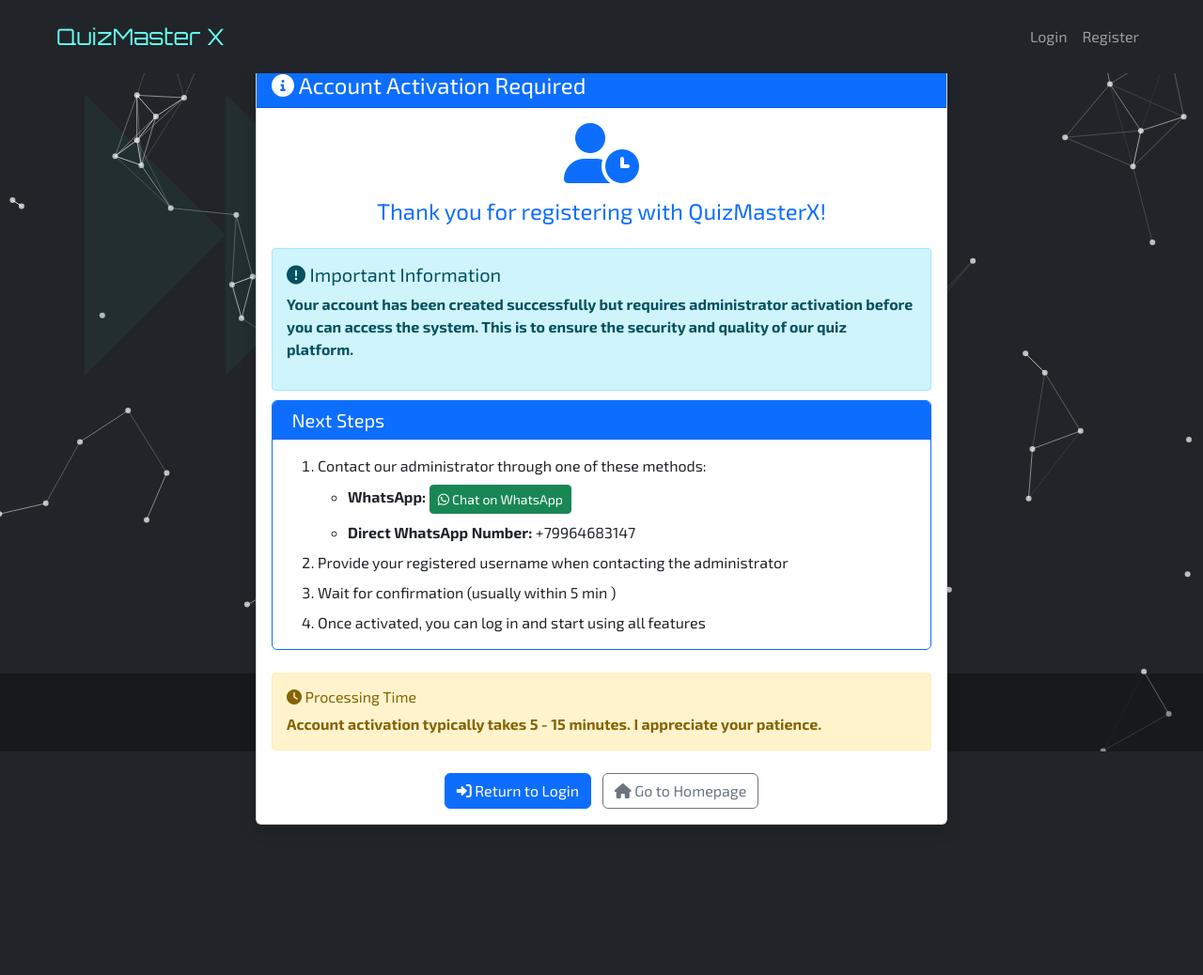
After one commit to dr-gregory-house/quizmasterx, a Flask app: page /contact-admin in a window 1280 px wide. The commit adds this page. Shown: the whole page at 94% size. Run offline with Flask 3, Linux system fonts and the light colour scheme.

Commit message:
final product
everything working

```diff
--- a/auth/routes.py
+++ b/auth/routes.py
@@ -21,11 +21,11 @@
             return render_template('auth/register.html', username=username)
         hashed_password = generate_password_hash(password)
         try:
-            cursor.execute('INSERT INTO users (username, password_hash) VALUES (?, ?)', (username, hashed_password))
+            cursor.execute('INSERT INTO users (username, password_hash, is_active) VALUES (?, ?, 0)', (username, hashed_password))
             conn.commit()
             conn.close()
-            flash('Registration successful! Please log in.', 'success')
-            return redirect(url_for('auth.login'))
+            flash('Registration successful! Your account needs to be activated by an administrator.', 'success')
+            return redirect(url_for('auth.contact_admin'))
         except Exception as e:
             conn.close()
             flash(f'An error occurred during registration. Please try again.', 'error')
@@ -49,10 +49,14 @@
                 return redirect(url_for('main.hello'))
             else:
                 flash('Your account is inactive. Please contact the administrator.', 'warning')
-                return render_template('auth/login.html')  # Correct redirect here
+                return redirect(url_for('auth.contact_admin'))
         else:
             flash('Login failed. Check your credentials.', 'error')
     return render_template('auth/login.html')
+
+@auth_bp.route('/contact-admin')
+def contact_admin():
+    return render_template('auth/contact_admin.html')
 
 @auth_bp.route('/logout')
 def logout():
--- /dev/null
+++ b/templates/auth/contact_admin.html
@@ -0,0 +1,88 @@
+{% extends 'base.html' %}
+
+{% block title %}Contact Administrator{% endblock %}
+
+{% block content %}
+<div class="container mt-5">
+    <div class="row justify-content-center">
+        <div class="col-md-8">
+            <div class="card shadow">
+                <div class="card-header bg-primary text-white">
+                    <h4 class="mb-0"><i class="fas fa-info-circle"></i> Account Activation Required</h4>
+                </div>
+                <div class="card-body">
+                    <div class="text-center mb-4">
+                        <i class="fas fa-user-clock fa-4x text-primary mb-3"></i>
+                        <h4 class="text-primary">Thank you for registering with QuizMasterX!</h4>
+                    </div>
+
+                    <div class="alert alert-info" role="alert">
+                        <h5 class="alert-heading"><i class="fas fa-exclamation-circle"></i> Important Information</h5>
+                        <p>Your account has been created successfully but requires administrator activation before you can access the system. This is to ensure the security and quality of our quiz platform.</p>
+                    </div>
+
+                    <div class="card mb-4 border-primary">
+                        <div class="card-header bg-primary text-white">
+                            <h5 class="mb-0"><i class="fas fa-steps"></i> Next Steps</h5>
+                        </div>
+                        <div class="card-body">
+                            <ol class="mb-0">
+                                <li class="mb-2">Contact our administrator through one of these methods:
+                                    <ul class="mt-2">
+                                        <li class="mb-2">
+                                            <strong>WhatsApp:</strong>
+                                            <a href="https://wa.me/+79964683147" target="_blank" class="btn btn-success btn-sm">
+                                                <i class="fab fa-whatsapp"></i> Chat on WhatsApp
+                                            </a>
+                                        </li>
+                                        <li>
+                                            <strong>Direct WhatsApp Number:</strong> +79964683147
+                                        </li>
+                                    </ul>
+                                </li>
+                                <li class="mb-2">Provide your registered username when contacting the administrator</li>
+                                <li class="mb-2">Wait for confirmation (usually within 5 min )</li>
+                                <li>Once activated, you can log in and start using all features</li>
+                            </ol>
+                        </div>
+                    </div>
+
+                    <div class="alert alert-warning" role="alert">
+                        <h6 class="alert-heading"><i class="fas fa-clock"></i> Processing Time</h6>
+                        <p class="mb-0">Account activation typically takes 5 - 15 minutes. I appreciate your patience.</p>
+                    </div>
+
+                    <div class="text-center mt-4">
+                        <a href="{{ url_for('auth.login') }}" class="btn btn-primary me-2">
+                            <i class="fas fa-sign-in-alt"></i> Return to Login
+                        </a>
+                        <a href="{{ url_for('main.hello') }}" class="btn btn-outline-secondary">
+                            <i class="fas fa-home"></i> Go to Homepage
+                        </a>
+                    </div>
+                </div>
+            </div>
+        </div>
+    </div>
+</div>
+{% endblock %}
+
+{% block extra_css %}
+<link rel="stylesheet" href="https://cdnjs.cloudflare.com/ajax/libs/font-awesome/6.0.0/css/all.min.css">
+<style>
+    .card {
+        border-radius: 15px;
+    }
+    .card-header {
+        border-top-left-radius: 15px;
+        border-top-right-radius: 15px;
+    }
+    .btn {
+        border-radius: 25px;
+        padding: 8px 20px;
+    }
+    .alert {
+        border-radius: 10px;
+    }
+</style>
+{% endblock %}
--- a/templates/stats/my_statistics.html
+++ b/templates/stats/my_statistics.html
@@ -75,6 +75,11 @@
 {% block content %}
 <div class="container mt-4">
     <h1 class="mb-4">My Statistics</h1>
+
+    <div class="alert alert-info mb-4" role="alert">
+        <i class="fas fa-flask me-2"></i>
+        <strong>BETA Feature:</strong> This statistics dashboard is currently in BETA phase and under active development. You need to give enough Quizzes to see the full potential of this feature. Some features may be experimental or subject to change.
+    </div>
 
     <!-- Overview Cards -->
     <div class="row mb-4">
```
Also changed, not shown: quiz/routes.py (+69 -45 lines), review/routes.py (+10 -55 lines), topicediter.py (added, +57 -0 lines), utils.py (+31 -0 lines), data/mcq_database.db.
